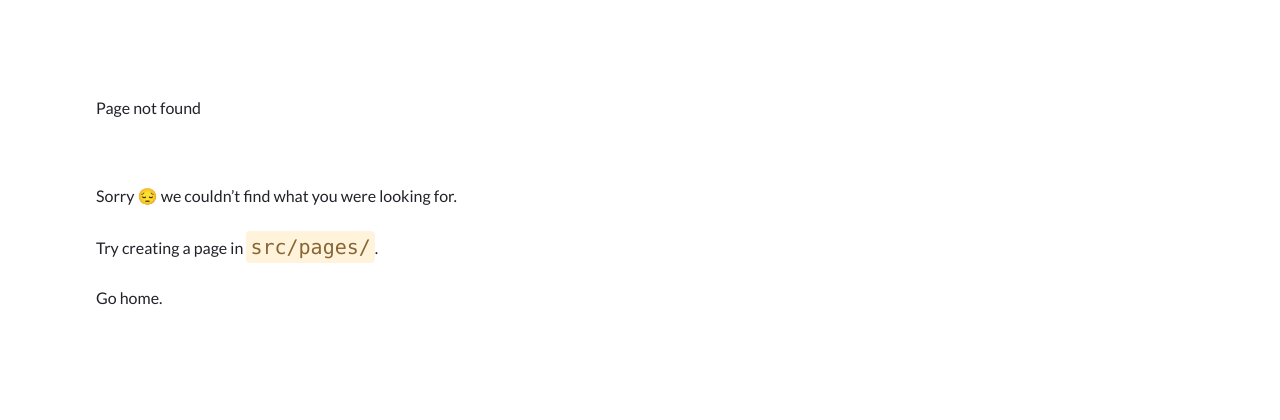
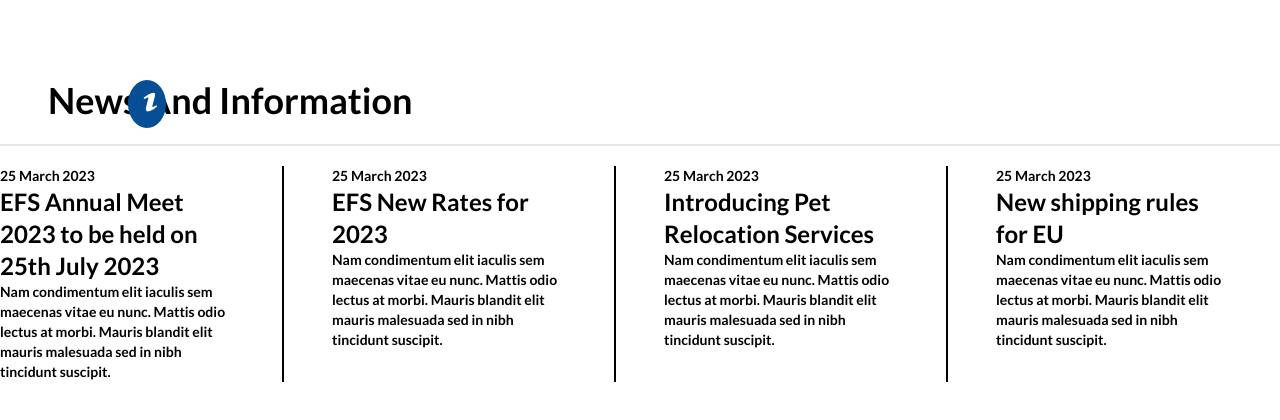
Before and after one commit to ameenSpeakerbox/lll, a Gatsby site: page /Home/NewsSection in a window 1280 px wide. Before the commit this address had no page. Built offline with nearby package versions, Linux system fonts and the light colour scheme; Gatsby itself is replaced by a stand-in of ours.

Commit message:
not completed

```diff
--- a/src/Components/ImageComponent/ImageComponent.js
+++ b/src/Components/ImageComponent/ImageComponent.js
@@ -1,11 +1,11 @@
 import React from 'react'
-import Rectangle from '../../Assets/images/Rectangle 12.png'
+
 
 function ImageComponent ({props}) {
     console.log(props,props.id)
     return(
 
-          <div>
+          <div >
               <div className="card bg-stone-200 pb-10" >
                   <div  className='border-solid border-b-8 border-primary'>
                   <img src={props.img} class="card-img-top w-full" alt="..."/>
@@ -18,8 +18,6 @@
 
                 </div>
             </div>
-        </div>
-
 
     )
 
--- /dev/null
+++ b/src/pages/Home/NewsSection.js
@@ -0,0 +1,46 @@
+import React from "react"
+import vector from '../../Assets/images/Vector.png'
+import vector1 from '../../Assets/images/Vector (1).png'
+function NewsSection (){
+return(
+    <div className="container pt-20">
+
+        <span
+            style={{position: "absolute",color:"white",width:"3%",height:"6%",left:"10%",borderRadius:"50%",background: "#064E95",}} >
+            <img style={{position: "absolute",left:"15px",top:"12px"}} src={vector}></img>
+        </span>
+        <div className="border-solid border-b-2 border-secondary" >
+            <h1 className='text-primary font-bold text-4xl text-left mb-6  pl-12'>News And Information</h1>
+        </div>
+
+        <div class="grid grid-cols-4 gap-12 mt-5 mb-8" >
+            <div className='border-solid border-r-2 border-black pr-12'style={{backgroundColor:""}}>
+                <p className=' font-semibold	 text-xs lg:text-sm '>25 March 2023</p>
+                <h2 className='text-primary font-bold text-2xl text-left'>EFS Annual Meet 2023 to be held on 25th July 2023</h2>
+                <p className=' font-semibold	 text-xs lg:text-sm '>Nam condimentum elit iaculis sem maecenas vitae eu nunc. Mattis odio lectus at morbi.
+                     Mauris blandit elit mauris malesuada sed in nibh tincidunt suscipit.</p>
+            </div>
+
+            <div className="border-solid border-r-2 border-black pr-12"style={{backgroundColor:""}}>
+            <p className=' font-semibold	 text-xs lg:text-sm '>25 March 2023</p>
+                <h2 className='text-primary font-bold text-2xl text-left'>EFS New Rates for 2023</h2>
+                <p className=' font-semibold	 text-xs lg:text-sm '>Nam condimentum elit iaculis sem maecenas vitae eu nunc. Mattis odio lectus at morbi.
+                    Mauris blandit elit mauris malesuada sed in nibh tincidunt suscipit.</p>
+            </div>
+            <div className="border-solid border-r-2 border-black pr-12"style={{backgroundColor:""}}>
+            <p className=' font-semibold	 text-xs lg:text-sm '>25 March 2023</p>
+                <h2 className='text-primary font-bold text-2xl text-left'>Introducing Pet Relocation Services</h2>
+                <p className=' font-semibold	 text-xs lg:text-sm '>Nam condimentum elit iaculis sem maecenas vitae eu nunc. Mattis odio lectus at morbi.
+                     Mauris blandit elit mauris malesuada sed in nibh tincidunt suscipit.</p>
+            </div>
+            <div className=" pr-12"style={{backgroundColor:""}}>
+            <p className=' font-semibold	 text-xs lg:text-sm '>25 March 2023</p>
+                <h2 className='text-primary font-bold text-2xl text-left'>New shipping rules for EU</h2>
+                <p className=' font-semibold	 text-xs lg:text-sm '>Nam condimentum elit iaculis sem maecenas vitae eu nunc. Mattis odio lectus at morbi.
+                     Mauris blandit elit mauris malesuada sed in nibh tincidunt suscipit.</p>
+            </div>
+        </div>
+    </div>
+)
+}
+export default NewsSection
--- a/src/pages/index.js
+++ b/src/pages/index.js
@@ -2,6 +2,7 @@
 import Layout from '../Components/Layout/Layout'
 import AboutSection from './Home/AboutSection'
 import HeroSection from './Home/HeroSection'
+import NewsSection from './Home/NewsSection'
 import ServiceSection from './Home/Service'
 import ThirdSection from './Home/ThirdSection'
 
@@ -13,6 +14,7 @@
       <HeroSection />
       <AboutSection />
       <ThirdSection/>
+      <NewsSection/>
       <ServiceSection />
 
     </Layout>
```
Also changed, not shown: src/Assets/images/Vector (1).png (added), src/Assets/images/Vector.png (added).
